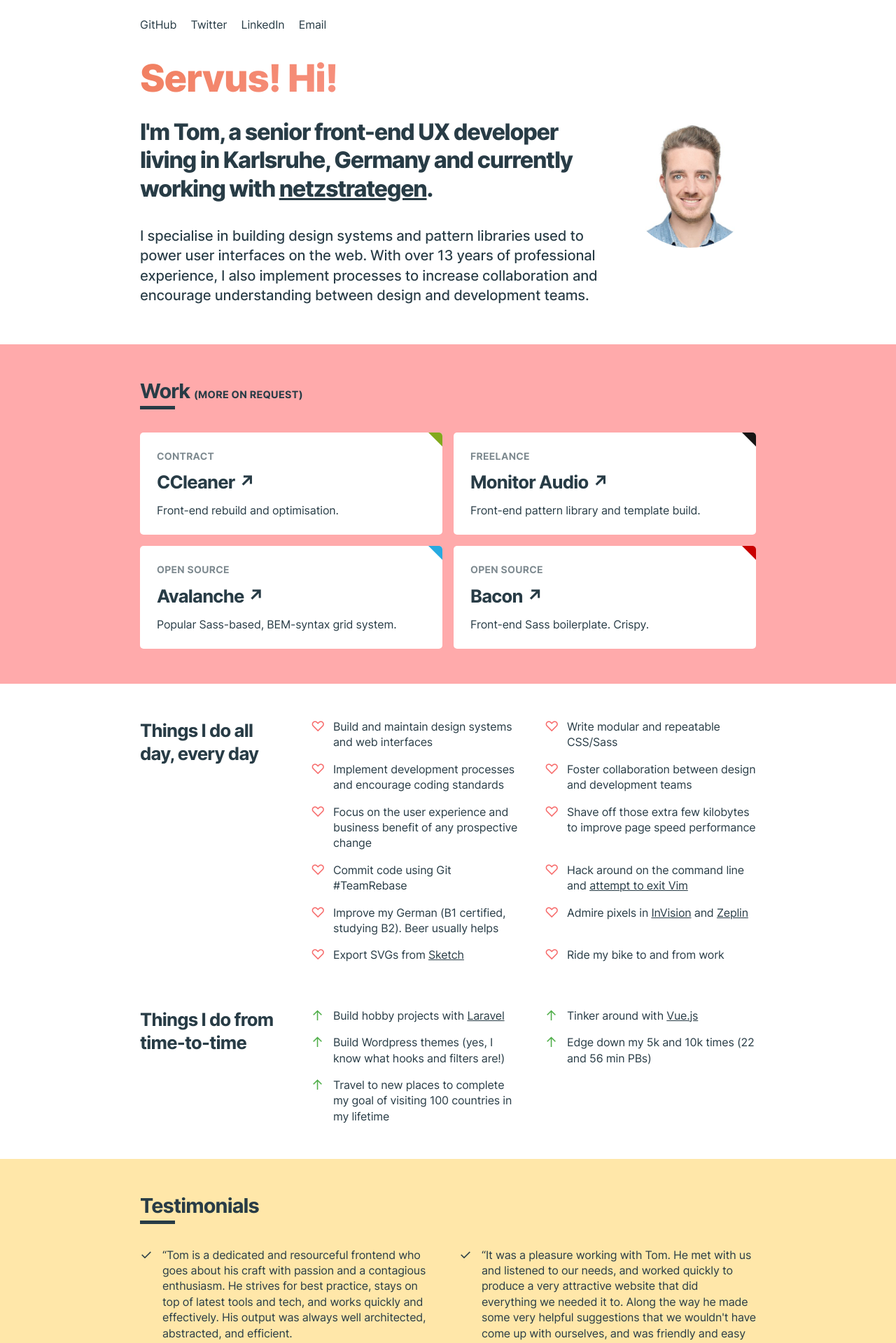
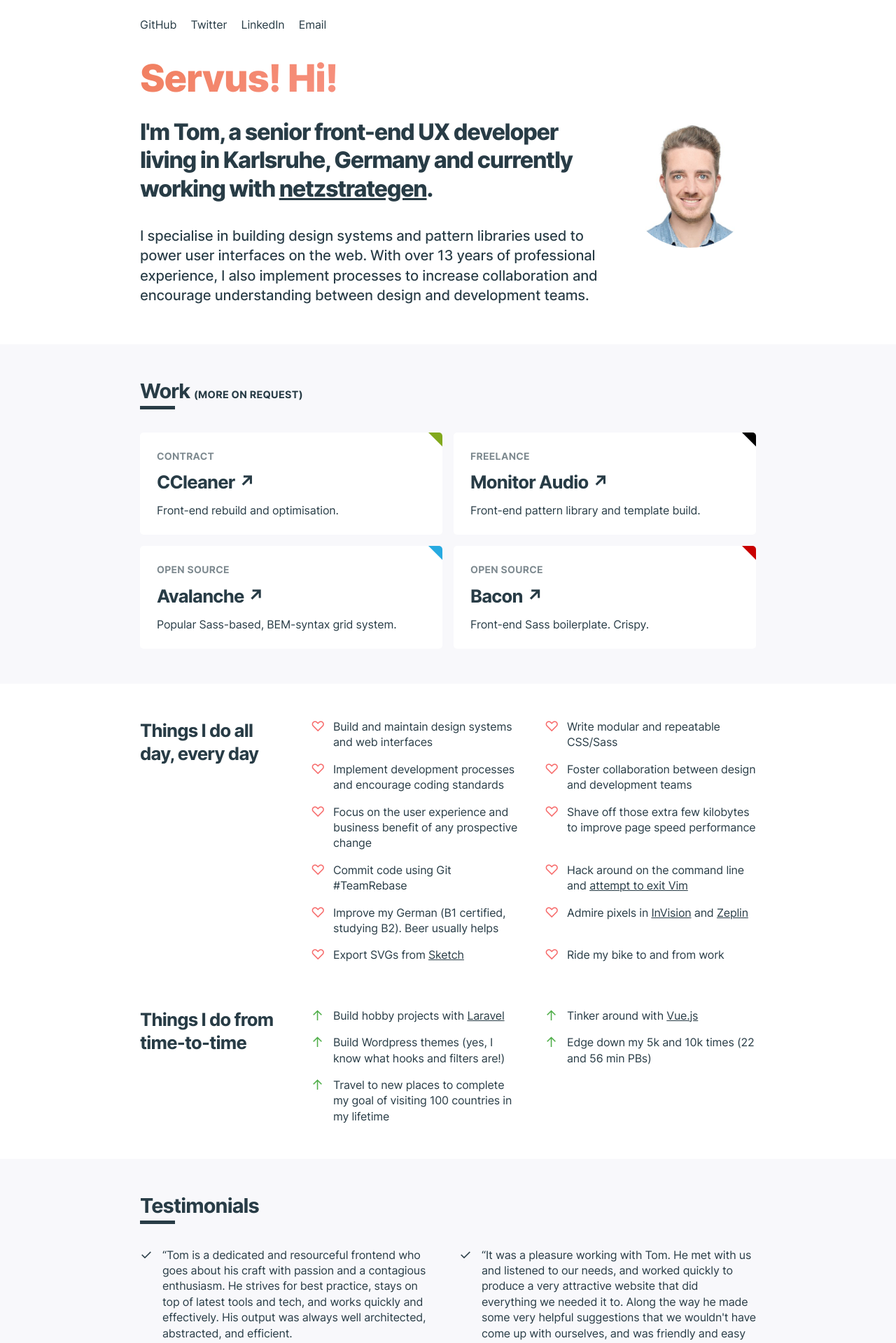
Before and after one commit to colourgarden/website, a Jekyll site: the page built from index.html, in a window 1280 px wide. Shown: the top 1919 px of the page at 70% size. Built offline with Jekyll 4.4.1, drawn with Linux system fonts in a browser that asks for light colours.

Commit message:
Simplified colour scheme. (#5)

```diff
--- a/_sass/_custom-properties.scss
+++ b/_sass/_custom-properties.scss
@@ -44,26 +44,23 @@
 
   // Colour palette.
   --text-color: #283c46;
-  --text-color-contrast: #283c46;
+  --text-color-contrast: #0c1824;
 
   --body-bg: #fff;
-  --footer-bg: #fafafa;
+  --body-bg-alt: #f8f8fb;
+  --footer-bg: #fbc75d;
 
   --link-color: var(--body-color);
   --link-color-hocus: #00f;
   --link-color-active: var(--link-color-hocus);
 
-  --heading-color: #121212;
-
   --c-primary: #ffaaab;
-  --c-secondary: #44318d;
-  --c-accent: #ffe7a9;
 
   // Dark mode colour pallette.
   @media (prefers-color-scheme: dark) {
     --text-color: #f2f2f2;
-    --body-bg: #091f36;
-    --footer-bg: #04111e;
+    --body-bg: #0c1824;
+    --body-bg-alt: #070e15;
 
     --link-color-hocus: #f8e9a1;
   }
--- a/_sass/components/_band.scss
+++ b/_sass/components/_band.scss
@@ -17,21 +17,7 @@
 .band {
   padding: var(--band-padding);
 
-  &--primary {
-    background-color: var(--c-primary);
-    color: var(--text-color-contrast);
-  }
-
-  &--accent {
-    background-color: var(--c-accent);
-    color: var(--text-color-contrast);
-
-    a {
-      &:hover,
-      &:focus {
-        color: var(--text-color-contrast);
-        opacity: 0.8;
-      }
-    }
+  &--alt {
+    background-color: var(--body-bg-alt);
   }
 }
--- a/_sass/components/_footer.scss
+++ b/_sass/components/_footer.scss
@@ -4,4 +4,5 @@
 
 .site-footer {
   background-color: var(--footer-bg);
+  color: var(--text-color-contrast);
 }
--- a/_sass/components/_teaser-boxes.scss
+++ b/_sass/components/_teaser-boxes.scss
@@ -16,11 +16,10 @@
   overflow: hidden;
   padding: 1.5rem;
   border-radius: 5px;
-  background-color: #fff;
+  background-color: var(--body-bg);
   text-decoration: none;
 
   &:hover {
-    background-color: rgba(0, 0, 0, 0.1);
     color: #fff;
   }
 
@@ -37,20 +36,40 @@
     content: '';
   }
 
-  &--ccleaner:after {
-    border-color: transparent #82a91c transparent;
+  &--ccleaner {
+    &:after {
+      border-color: transparent #82a91c transparent;
+    }
+    &:hover {
+      background-color: #82a91c;
+    }
   }
 
-  &--monitor:after {
-    border-color: transparent #171515 transparent;
+  &--monitor {
+    &:after {
+      border-color: transparent #000 transparent;
+    }
+    &:hover {
+      background-color: #000;
+    }
   }
 
-  &--avalanche:after {
-    border-color: transparent #27aae1 transparent;
+  &--avalanche {
+    &:after {
+      border-color: transparent #27aae1 transparent;
+    }
+    &:hover {
+      background-color: #27aae1;
+    }
   }
 
-  &--bacon:after {
-    border-color: transparent #c90000 transparent;
+  &--bacon {
+    &:after {
+      border-color: transparent #c90000 transparent;
+    }
+    &:hover {
+      background-color: #c90000;
+    }
   }
 }
 
--- a/index.html
+++ b/index.html
@@ -19,7 +19,7 @@ layout: default
   </div>
 </section>
 
-<section class="band band--primary">
+<section class="band band--alt">
   <div class="container">
     <h2>Work <small>(more on request)</small></h2>
     <div class="teaser-boxes">
@@ -65,7 +65,7 @@ layout: default
   </div>
 </section>
 
-<section class="band band--accent">
+<section class="band band--alt">
   <div class="container">
     <h2>Testimonials</h2>
     <ul class="listy listy--tick">
```
Also changed, not shown: Gemfile.lock.
